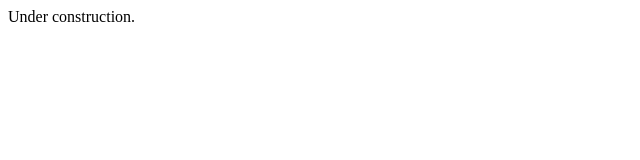
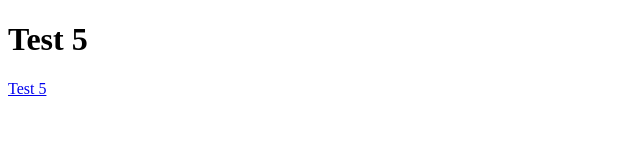
Before and after one commit to DevTorrent/AItOawnU4d37KGyKDvaXDneldPNn1zOmwBTUegE-2012-09-04T00-42-41.668Z, a plain HTML site: page index.html in a window 1280 px wide. Shown: the whole page, without its empty margins (0-640 px from the left). Drawn offline with Linux system fonts and the light colour scheme.

```diff
--- a/index.html
+++ b/index.html
@@ -3,5 +3,7 @@
   <head>
     <title>Under construction</title>
   </head>
-  <body>Under construction.</body>
+  <body>
+<h1>Test 5</h1>
+<p><a href="http://www.test5.com">Test 5</a></p></body>
 </html>
```
